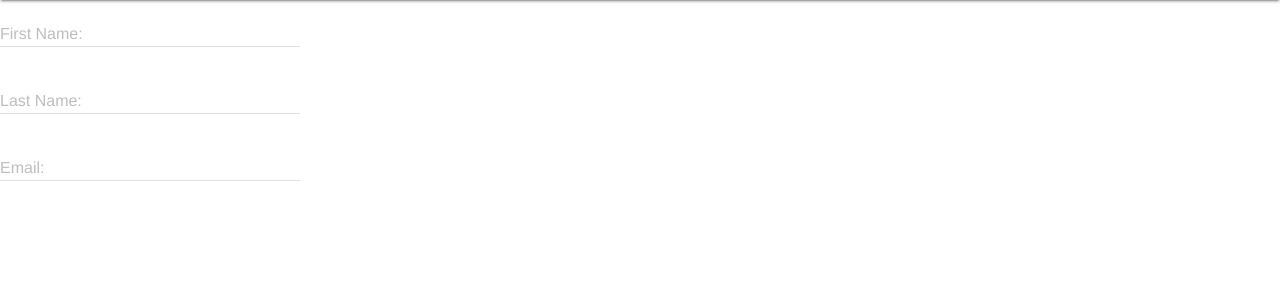
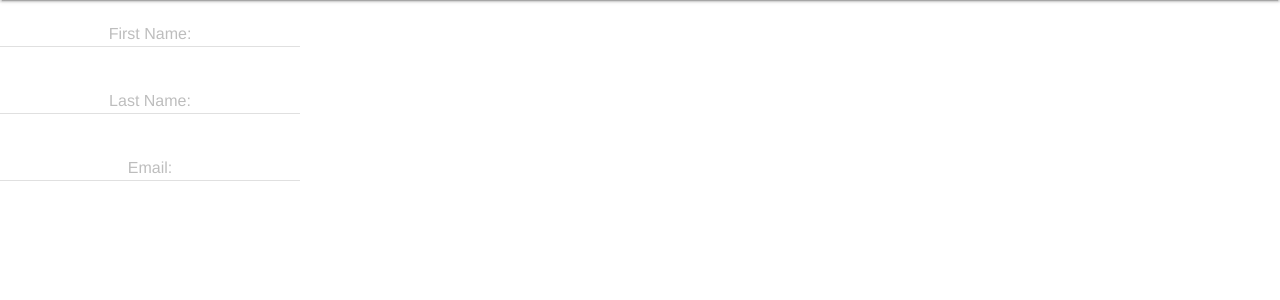
Before and after one commit to m4-z3/AccesibilityTAMUHack, a Flask app: page / in a window 1280 px wide. Shown: the part 64-364 px from the top of the page. Run offline with Flask 2, Linux system fonts and the light colour scheme.

Commit message:
Sophia you're a dingus:

```diff
--- a/templates/index.html
+++ b/templates/index.html
@@ -9,22 +9,22 @@
     <!-- Textfield with Floating Label -->
     <form action="#">
       <div class="mdl-textfield mdl-js-textfield mdl-textfield--floating-label">
-        <input class="mdl-textfield__input" type="text" id="sample3">
-        <label class="mdl-textfield__label" for="sample3">First Name: </label>
+        <input class="mdl-textfield__input" type="text" id="sample3" style="text-align: center">
+        <label class="mdl-textfield__label" for="sample3" style="text-align: center">First Name: </label>
       </div>
     </form>
 
     <form action="#">
       <div class="mdl-textfield mdl-js-textfield mdl-textfield--floating-label">
-        <input class="mdl-textfield__input" type="text" id="sample3">
-        <label class="mdl-textfield__label" for="sample3">Last Name: </label>
+        <input class="mdl-textfield__input" type="text" id="sample3" style="text-align: center">
+        <label class="mdl-textfield__label" for="sample3" style="text-align: center">Last Name: </label>
       </div>
     </form>
 
     <form action="#">
       <div class="mdl-textfield mdl-js-textfield mdl-textfield--floating-label">
-        <input class="mdl-textfield__input" type="text" id="sample3">
-        <label class="mdl-textfield__label" for="sample3">Email: </label>
+        <input class="mdl-textfield__input" type="text" id="sample3" style="text-align: center">
+        <label class="mdl-textfield__label" for="sample3" style="text-align: center">Email: </label>
       </div>
     </form>
 
```
